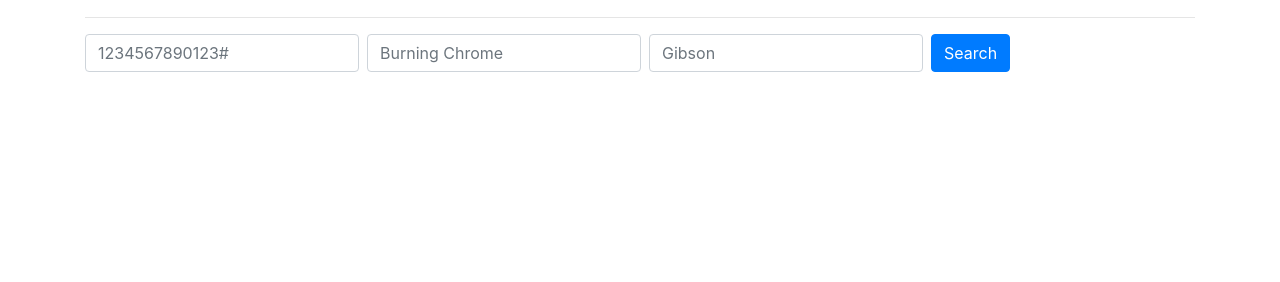
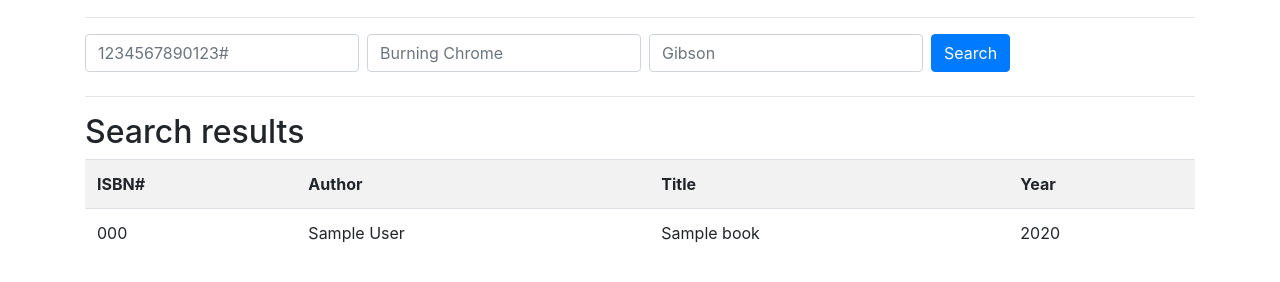
Before and after one commit to olma2077/gr-review, a Flask app: template templates/search.html in a window 1280 px wide. Shown: the part 63-345 px from the top of the page. Run offline with Flask 2, Linux system fonts and the light colour scheme; the template is opened without the code that fills it: most values are stand-ins (such as "Sample title", 1, 10 or a date in 2020); some libraries are stand-ins or nearby versions.

Commit message:
Search results added.

```diff
--- a/application.py
+++ b/application.py
@@ -67,4 +67,9 @@ def logout():
 
 @app.route("/search", methods=["POST"])
 def search():
-    pass
+    isbn = request.form.get("isbn")
+    title = request.form.get("title")
+    author = request.form.get("author")
+    books = db.execute("SELECT * FROM books WHERE isbn like :isbn and author like :author and title like :title",
+        {"isbn": '%'+isbn+'%', "author": '%'+author+'%', "title": '%'+title+'%'}).fetchall()
+    return  render_template("search.html", user=session['user'], books=books)
--- a/templates/search.html
+++ b/templates/search.html
@@ -16,4 +16,30 @@
   </div>
   <button type="submit" class="btn btn-primary mb-2 mr-sm-2">Search</button>
 </form>
+
+<!-- Search results -->
+{% if (books is defined) %}
+  <hr>
+  <h2>Search results</h2>
+  {% if books %}
+    <table class="table table-striped">
+      <tr>
+        <th scope="col">ISBN#</th>
+        <th scope="col">Author</th>
+        <th scope="col">Title</th>
+        <th scope="col">Year</th>
+      </tr>
+      {% for book in books %}
+        <tr>
+          <td>{{ book.isbn }}</td>
+          <td>{{ book.author }}</td>
+          <td>{{ book.title }}</td>
+          <td>{{ book.year }}</td>
+        </tr>
+      {% endfor %}
+    </table>
+    {% else %}
+      <p>No books matching your criteria found!</p>
+  {% endif %}
+{% endif %}
 {% endblock %}
```
Lines whose indentation alone changed are shown as unchanged.
